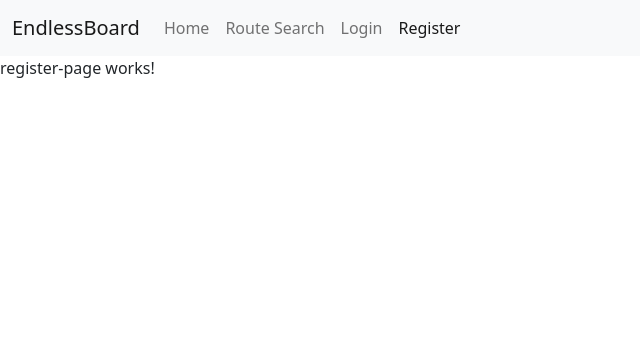
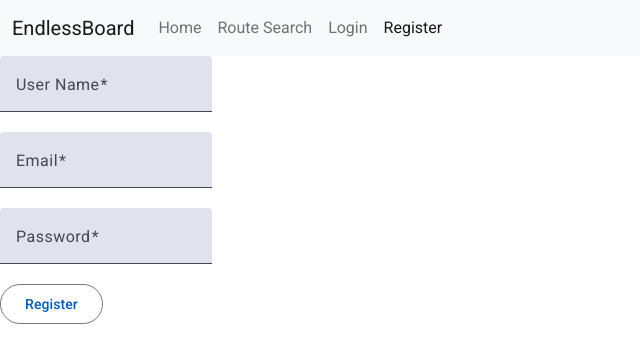
Before and after one commit to gyenesmate/endlessboard, an Angular app in the folder endless-board-app/: page /register in a window 1280 px wide. Shown: the top 362 px of the page, without its empty margins (0-640 px from the left). Built offline with nearby package versions, Linux system fonts and the light colour scheme.

Commit message:
login and register pages

```diff
--- a/endless-board-app/angular.json
+++ b/endless-board-app/angular.json
@@ -32,6 +32,7 @@
               }
             ],
             "styles": [
+              "@angular/material/prebuilt-themes/azure-blue.css",
               "src/styles.scss"
             ],
             "scripts": []
@@ -91,6 +92,7 @@
               }
             ],
             "styles": [
+              "@angular/material/prebuilt-themes/azure-blue.css",
               "src/styles.scss"
             ],
             "scripts": []
--- a/endless-board-app/package.json
+++ b/endless-board-app/package.json
@@ -10,10 +10,12 @@
   },
   "private": true,
   "dependencies": {
+    "@angular/cdk": "^19.2.3",
     "@angular/common": "^19.2.0",
     "@angular/compiler": "^19.2.0",
     "@angular/core": "^19.2.0",
     "@angular/forms": "^19.2.0",
+    "@angular/material": "^19.2.3",
     "@angular/platform-browser": "^19.2.0",
     "@angular/platform-browser-dynamic": "^19.2.0",
     "@angular/router": "^19.2.0",
--- a/endless-board-app/src/app/pages/login-page/login-page.component.html
+++ b/endless-board-app/src/app/pages/login-page/login-page.component.html
@@ -1 +1,15 @@
-<button (click)="loginUser()">Login</button>
+<form [formGroup]="userLoginForm" (submit)="loginUser()">
+    <mat-form-field>
+        <mat-label>User Name</mat-label>
+        <input matInput formControlName="userName" type="text">
+    </mat-form-field>
+    <br>
+    <mat-form-field>
+        <mat-label>Password</mat-label>
+        <input matInput formControlName="userPassword" type="text">
+    </mat-form-field>
+    <br>
+    <button mat-stroked-button type="submit">
+        Log In
+    </button>
+</form>
--- a/endless-board-app/src/app/pages/login-page/login-page.component.ts
+++ b/endless-board-app/src/app/pages/login-page/login-page.component.ts
@@ -1,22 +1,41 @@
 import { Component } from '@angular/core';
+import { FormBuilder, FormGroup, ReactiveFormsModule, Validators } from '@angular/forms';
+import { MatFormFieldModule } from '@angular/material/form-field';
+import { MatInputModule } from '@angular/material/input';
+import { MatButtonModule } from '@angular/material/button';
 import { UserManagmentService } from '../../services/user-managment.service';
 import { Router } from '@angular/router';
 
 @Component({
   selector: 'app-login-page',
-  imports: [],
+  imports: [
+    ReactiveFormsModule,
+    MatFormFieldModule,
+    MatInputModule,
+    MatButtonModule
+  ],
   templateUrl: './login-page.component.html',
   styleUrl: './login-page.component.scss'
 })
 export class LoginPageComponent {
+  public readonly userLoginForm: FormGroup;
 
   constructor(
+    private readonly formBuilder: FormBuilder,
     private readonly userManagment: UserManagmentService,
     private readonly router: Router
-  ) {}
+  ) {
+    this.userLoginForm = this.formBuilder.group({
+      userName: ["", Validators.required],
+      userPassword: ["", Validators.required]
+    })
+  }
 
   public loginUser() {
-    this.userManagment.login();
-    this.router.navigateByUrl("/main");
+    if (this.userLoginForm.valid) {
+      //console.log(this.userLoginForm.value["userName"]);
+      this.userManagment.login(this.userLoginForm.value["userName"]);
+      this.router.navigateByUrl("/main");
+    }
   }
 }
--- a/endless-board-app/src/app/pages/register-page/register-page.component.html
+++ b/endless-board-app/src/app/pages/register-page/register-page.component.html
@@ -1 +1,20 @@
-<p>register-page works!</p>
+<form [formGroup]="userRegisterForm" (submit)="registerUser()">
+    <mat-form-field>
+        <mat-label>User Name</mat-label>
+        <input matInput formControlName="userName" type="text">
+    </mat-form-field>
+    <br>
+    <mat-form-field>
+        <mat-label>Email</mat-label>
+        <input matInput formControlName="userEmail" type="text">
+    </mat-form-field>
+    <br>
+    <mat-form-field>
+        <mat-label>Password</mat-label>
+        <input matInput formControlName="userPassword" type="text">
+    </mat-form-field>
+    <br>
+    <button mat-stroked-button type="submit">
+        Register
+    </button>
+</form>
--- a/endless-board-app/src/app/pages/register-page/register-page.component.ts
+++ b/endless-board-app/src/app/pages/register-page/register-page.component.ts
@@ -1,11 +1,42 @@
 import { Component } from '@angular/core';
+import { FormBuilder, FormGroup, ReactiveFormsModule, Validators } from '@angular/forms';
+import { MatFormFieldModule } from '@angular/material/form-field';
+import { MatInputModule } from '@angular/material/input';
+import { MatButtonModule } from '@angular/material/button';
+import { UserManagmentService } from '../../services/user-managment.service';
+import { Router } from '@angular/router';
 
 @Component({
   selector: 'app-register-page',
-  imports: [],
+  imports: [
+    ReactiveFormsModule,
+    MatFormFieldModule,
+    MatInputModule,
+    MatButtonModule
+  ],
   templateUrl: './register-page.component.html',
   styleUrl: './register-page.component.scss'
 })
 export class RegisterPageComponent {
+  public readonly userRegisterForm: FormGroup;
 
+  constructor(
+    private readonly formBuilder: FormBuilder,
+    private readonly userManagment: UserManagmentService,
+    private readonly router: Router
+  ) {
+    this.userRegisterForm = this.formBuilder.group({
+      userName: ["", Validators.required],
+      userEmail: ["", Validators.required],
+      userPassword: ["", Validators.required]
+    })
+  }
+
+  public registerUser() {
+    if (this.userRegisterForm.valid) {
+      //console.log(this.userRegisterForm.value["userName"]);
+      this.userManagment.register(this.userRegisterForm.value["userName"]);
+      this.router.navigateByUrl("/main");
+    }
+  }
 }
--- a/endless-board-app/src/app/services/auth.service.ts
+++ b/endless-board-app/src/app/services/auth.service.ts
@@ -18,4 +18,8 @@ export class AuthService {
   logout(): void {
     localStorage.removeItem('authToken');
   }
+
+  register(token: string): void {
+    localStorage.setItem('authToken', token);
+  }
 }
--- a/endless-board-app/src/app/services/user-managment.service.ts
+++ b/endless-board-app/src/app/services/user-managment.service.ts
@@ -15,11 +15,15 @@ export class UserManagmentService {
     private readonly authService: AuthService
   ) {}
 
-  public login() {
-    this.authService.login("John");
+  public login(userName: string): void {
+    this.authService.login(userName);
   }
 
-  public isLoggedIn() {
+  public isLoggedIn(): boolean {
     return this.authService.isLoggedIn();
   }
+
+  public register(userName: string): void {
+    this.authService.register(userName);
+  }
 }
--- a/endless-board-app/src/index.html
+++ b/endless-board-app/src/index.html
@@ -8,8 +8,10 @@
   <link rel="icon" type="image/x-icon" href="favicon.ico">
   <link href="https://cdn.jsdelivr.net/npm/bootstrap@5.2.3/dist/css/bootstrap.min.css" rel="stylesheet" integrity="sha384-rbsA2VBKQhggwzxH7pPCaAqO46MgnOM80zW1RWuH61DGLwZJEdK2Kadq2F9CUG65" crossorigin="anonymous">
   <script src="https://cdn.jsdelivr.net/npm/bootstrap@5.2.3/dist/js/bootstrap.bundle.min.js" integrity="sha384-kenU1KFdBIe4zVF0s0G1M5b4hcpxyD9F7jL+jjXkk+Q2h455rYXK/7HAuoJl+0I4" crossorigin="anonymous"></script>
+  <link href="https://fonts.googleapis.com/css2?family=Roboto:wght@300;400;500&display=swap" rel="stylesheet">
+  <link href="https://fonts.googleapis.com/icon?family=Material+Icons" rel="stylesheet">
 </head>
-<body>
+<body class="mat-typography">
   <app-root></app-root>
 </body>
 </html>
--- a/endless-board-app/src/styles.scss
+++ b/endless-board-app/src/styles.scss
@@ -1 +1,4 @@
 /* You can add global styles to this file, and also import other style files */
+
+html, body { height: 100%; }
+body { margin: 0; font-family: Roboto, "Helvetica Neue", sans-serif; }
```
